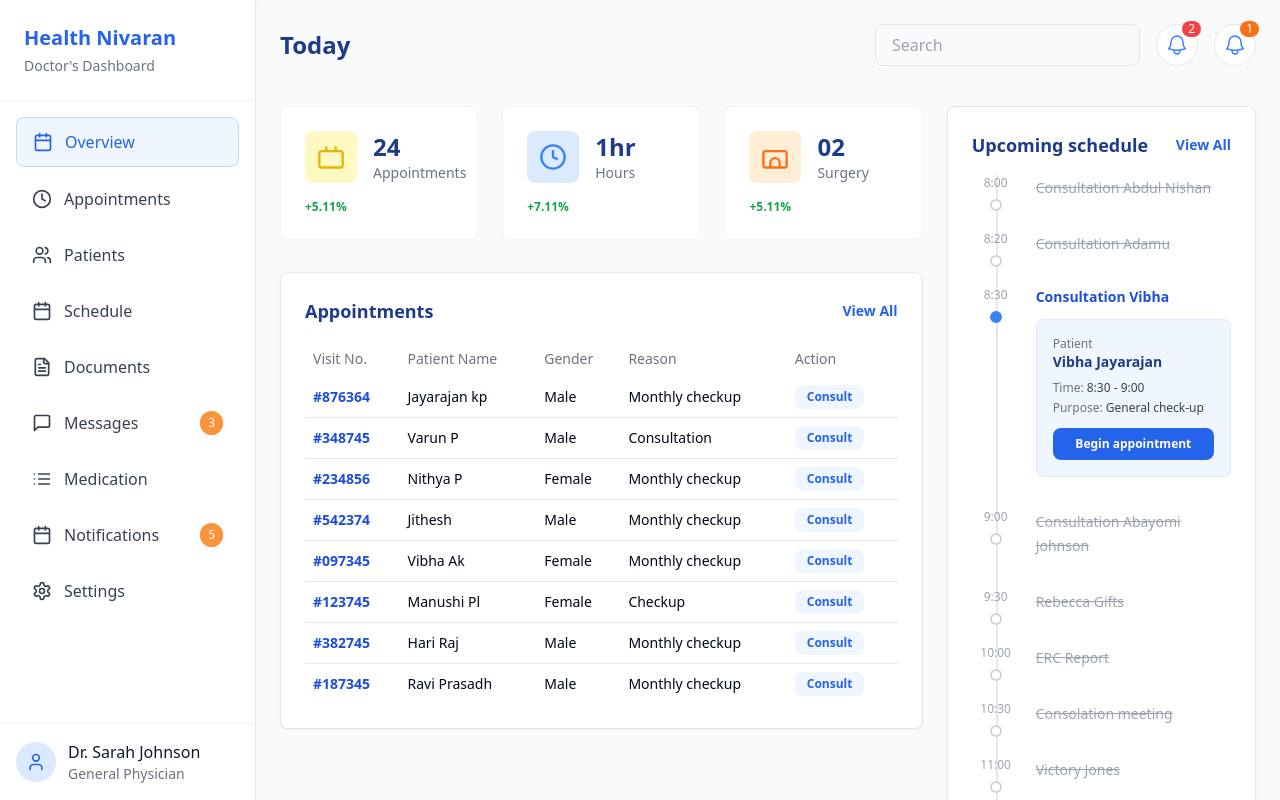
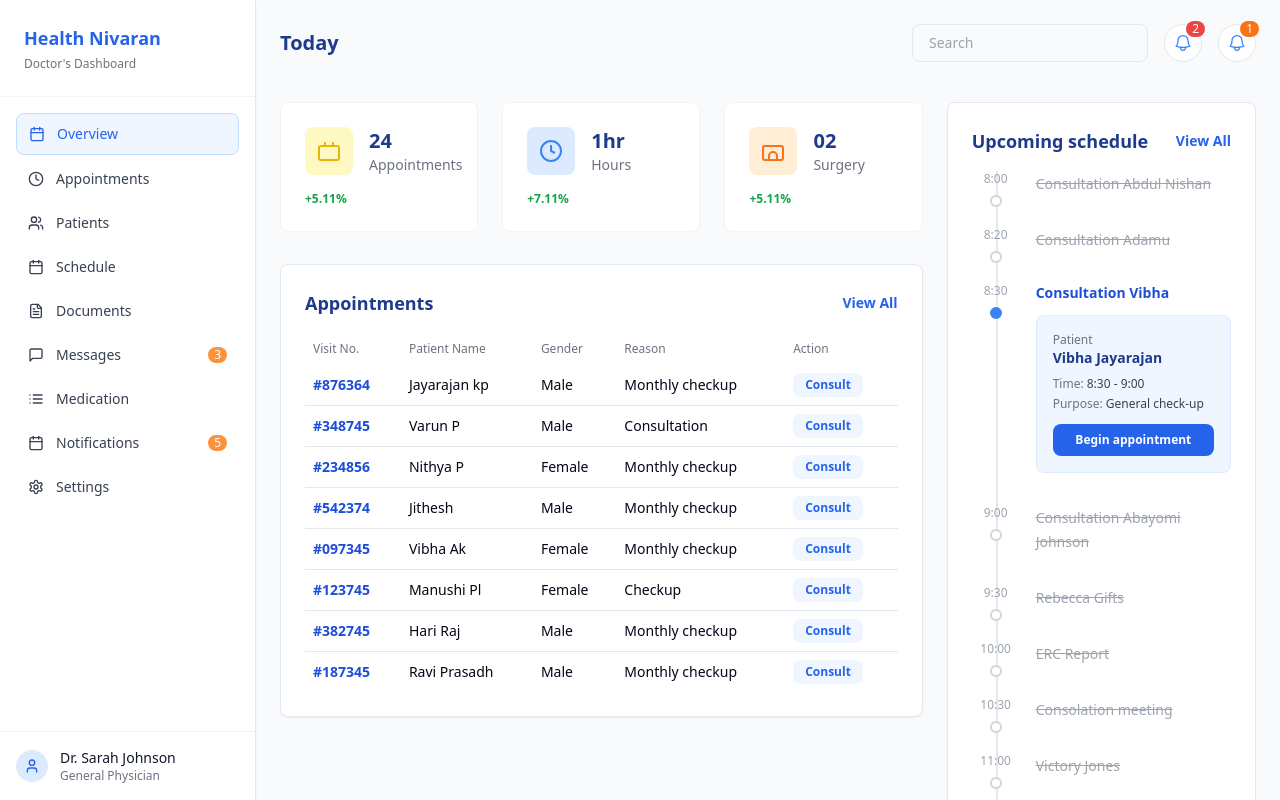
Before and after one commit to YashSensei/health-nivaran-doctor-dash, a React (Vite) app: page / in a window 1280 px wide. Shown: the top 800 px of the page. Built offline with nearby package versions, Linux system fonts and the light colour scheme.

Commit message:
Fix: Reduce font size in sidebar and other pages
Adjust font sizes in the sidebar and other dashboard pages to improve visual consistency and layout.

```diff
--- a/src/components/DashboardOverview.tsx
+++ b/src/components/DashboardOverview.tsx
@@ -64,19 +64,19 @@ export const DashboardOverview = () => {
     <div className="flex flex-col gap-6 w-full">
       {/* Top Bar */}
       <div className="flex items-center justify-between mb-4">
-        <div className="text-2xl font-bold text-blue-900">Today</div>
+        <div className="text-xl font-bold text-blue-900">Today</div>
         <div className="flex items-center gap-4">
           <input
             type="text"
             placeholder="Search"
-            className="rounded-lg border border-gray-200 px-4 py-2 bg-gray-50 focus:outline-none focus:ring-2 focus:ring-blue-200"
+            className="rounded-lg border border-gray-200 px-4 py-2 bg-gray-50 focus:outline-none focus:ring-2 focus:ring-blue-200 text-sm"
           />
           <button className="relative p-2 rounded-full bg-white border border-gray-200 hover:bg-gray-100">
-            <BellIcon className="h-6 w-6 text-blue-500" />
+            <BellIcon className="h-5 w-5 text-blue-500" />
             <span className="absolute -top-1 -right-1 bg-red-500 text-white text-xs rounded-full px-1.5">2</span>
           </button>
           <button className="relative p-2 rounded-full bg-white border border-gray-200 hover:bg-gray-100">
-            <BellIcon className="h-6 w-6 text-blue-500" />
+            <BellIcon className="h-5 w-5 text-blue-500" />
             <span className="absolute -top-1 -right-1 bg-orange-500 text-white text-xs rounded-full px-1.5">1</span>
           </button>
         </div>
@@ -92,15 +92,15 @@ export const DashboardOverview = () => {
                 <div className="flex items-center gap-4">
                   <div className={`rounded-lg p-3 ${card.iconBg}`}>{
                     card.icon === "briefcase" ? (
-                      <svg className={`w-7 h-7 ${card.iconColor}`} fill="none" stroke="currentColor" strokeWidth="2" viewBox="0 0 24 24"><rect x="2" y="7" width="20" height="14" rx="2"/><path d="M16 3v4M8 3v4"/></svg>
+                      <svg className={`w-6 h-6 ${card.iconColor}`} fill="none" stroke="currentColor" strokeWidth="2" viewBox="0 0 24 24"><rect x="2" y="7" width="20" height="14" rx="2"/><path d="M16 3v4M8 3v4"/></svg>
                     ) : card.icon === "clock" ? (
-                      <svg className={`w-7 h-7 ${card.iconColor}`} fill="none" stroke="currentColor" strokeWidth="2" viewBox="0 0 24 24"><circle cx="12" cy="12" r="10"/><path d="M12 6v6l4 2"/></svg>
+                      <svg className={`w-6 h-6 ${card.iconColor}`} fill="none" stroke="currentColor" strokeWidth="2" viewBox="0 0 24 24"><circle cx="12" cy="12" r="10"/><path d="M12 6v6l4 2"/></svg>
                     ) : (
-                      <svg className={`w-7 h-7 ${card.iconColor}`} fill="none" stroke="currentColor" strokeWidth="2" viewBox="0 0 24 24"><rect x="2" y="7" width="20" height="14" rx="2"/><path d="M8 21v-4a4 4 0 0 1 8 0v4"/></svg>
+                      <svg className={`w-6 h-6 ${card.iconColor}`} fill="none" stroke="currentColor" strokeWidth="2" viewBox="0 0 24 24"><rect x="2" y="7" width="20" height="14" rx="2"/><path d="M8 21v-4a4 4 0 0 1 8 0v4"/></svg>
                     )
                   }</div>
                   <div>
-                    <div className="text-2xl font-bold text-blue-900">{card.value}</div>
+                    <div className="text-xl font-bold text-blue-900">{card.value}</div>
                     <div className="text-gray-500 text-sm">{card.title}</div>
                   </div>
                 </div>
@@ -121,20 +121,20 @@ export const DashboardOverview = () => {
               <table className="min-w-full text-sm">
                 <thead>
                   <tr className="text-gray-500 text-left">
-                    <th className="py-2 px-2 font-medium">Visit No.</th>
-                    <th className="py-2 px-2 font-medium">Patient Name</th>
-                    <th className="py-2 px-2 font-medium">Gender</th>
-                    <th className="py-2 px-2 font-medium">Reason</th>
-                    <th className="py-2 px-2 font-medium">Action</th>
+                    <th className="py-2 px-2 font-medium text-xs">Visit No.</th>
+                    <th className="py-2 px-2 font-medium text-xs">Patient Name</th>
+                    <th className="py-2 px-2 font-medium text-xs">Gender</th>
+                    <th className="py-2 px-2 font-medium text-xs">Reason</th>
+                    <th className="py-2 px-2 font-medium text-xs">Action</th>
                   </tr>
                 </thead>
                 <tbody>
                   {appointments.map((a, idx) => (
                     <tr key={a.visit} className="border-b last:border-b-0">
-                      <td className="py-2 px-2 text-blue-700 font-semibold">{a.visit}</td>
-                      <td className="py-2 px-2">{a.name}</td>
-                      <td className="py-2 px-2">{a.gender}</td>
-                      <td className="py-2 px-2">{a.reason}</td>
+                      <td className="py-2 px-2 text-blue-700 font-semibold text-sm">{a.visit}</td>
+                      <td className="py-2 px-2 text-sm">{a.name}</td>
+                      <td className="py-2 px-2 text-sm">{a.gender}</td>
+                      <td className="py-2 px-2 text-sm">{a.reason}</td>
                       <td className="py-2 px-2">
                         <button className="bg-blue-50 text-blue-600 px-3 py-1 rounded-lg text-xs font-semibold hover:bg-blue-100">Consult</button>
                       </td>
--- a/src/components/Sidebar.tsx
+++ b/src/components/Sidebar.tsx
@@ -24,13 +24,13 @@ export const Sidebar = ({ activeSection, onSectionChange }: SidebarProps) => {
     <div className="fixed left-0 top-0 h-full w-64 bg-white border-r border-gray-200 shadow-sm">
       {/* Header */}
       <div className="p-6 border-b border-gray-100">
-        <h1 className="text-xl font-bold text-blue-600">Health Nivaran</h1>
-        <p className="text-sm text-gray-500 mt-1">Doctor's Dashboard</p>
+        <h1 className="text-lg font-bold text-blue-600">Health Nivaran</h1>
+        <p className="text-xs text-gray-500 mt-1">Doctor's Dashboard</p>
       </div>
 
       {/* Navigation */}
       <nav className="p-4">
-        <ul className="space-y-2">
+        <ul className="space-y-1">
           {navigationItems.map((item) => {
             const Icon = item.icon;
             const isActive = activeSection === item.id;
@@ -40,18 +40,18 @@ export const Sidebar = ({ activeSection, onSectionChange }: SidebarProps) => {
                 <button
                   onClick={() => onSectionChange(item.id)}
                   className={cn(
-                    "w-full flex items-center justify-between px-4 py-3 rounded-lg text-left transition-colors",
+                    "w-full flex items-center justify-between px-3 py-2.5 rounded-lg text-left transition-colors text-sm",
                     isActive
                       ? "bg-blue-50 text-blue-600 border border-blue-200"
                       : "text-gray-700 hover:bg-gray-50"
                   )}
                 >
                   <div className="flex items-center">
-                    <Icon className="h-5 w-5 mr-3" />
+                    <Icon className="h-4 w-4 mr-3" />
                     <span className="font-medium">{item.label}</span>
                   </div>
                   {item.badge && (
-                    <span className="bg-orange-400 text-white text-xs rounded-full px-2 py-1 min-w-[20px] text-center">
+                    <span className="bg-orange-400 text-white text-xs rounded-full px-1.5 py-0.5 min-w-[18px] text-center leading-none">
                       {item.badge}
                     </span>
                   )}
@@ -65,12 +65,12 @@ export const Sidebar = ({ activeSection, onSectionChange }: SidebarProps) => {
       {/* Doctor Profile */}
       <div className="absolute bottom-0 left-0 right-0 p-4 border-t border-gray-100">
         <div className="flex items-center space-x-3">
-          <div className="w-10 h-10 bg-blue-100 rounded-full flex items-center justify-center">
-            <User className="h-5 w-5 text-blue-600" />
+          <div className="w-8 h-8 bg-blue-100 rounded-full flex items-center justify-center">
+            <User className="h-4 w-4 text-blue-600" />
           </div>
           <div>
-            <p className="font-medium text-gray-900">Dr. Sarah Johnson</p>
-            <p className="text-sm text-gray-500">General Physician</p>
+            <p className="font-medium text-gray-900 text-sm">Dr. Sarah Johnson</p>
+            <p className="text-xs text-gray-500">General Physician</p>
           </div>
         </div>
       </div>
```
